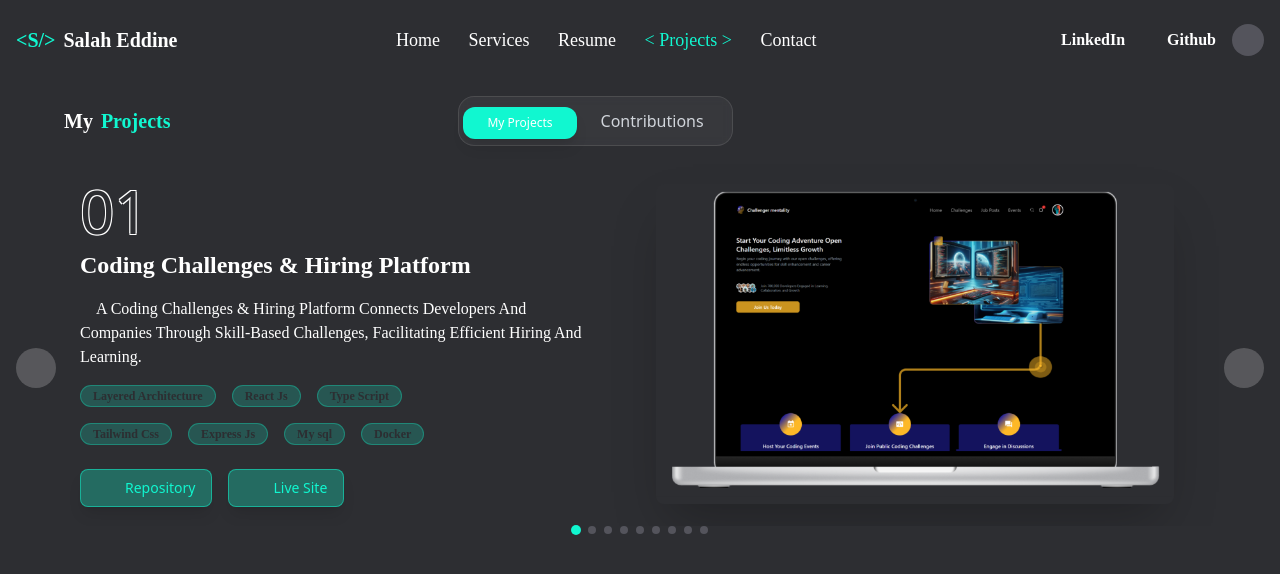
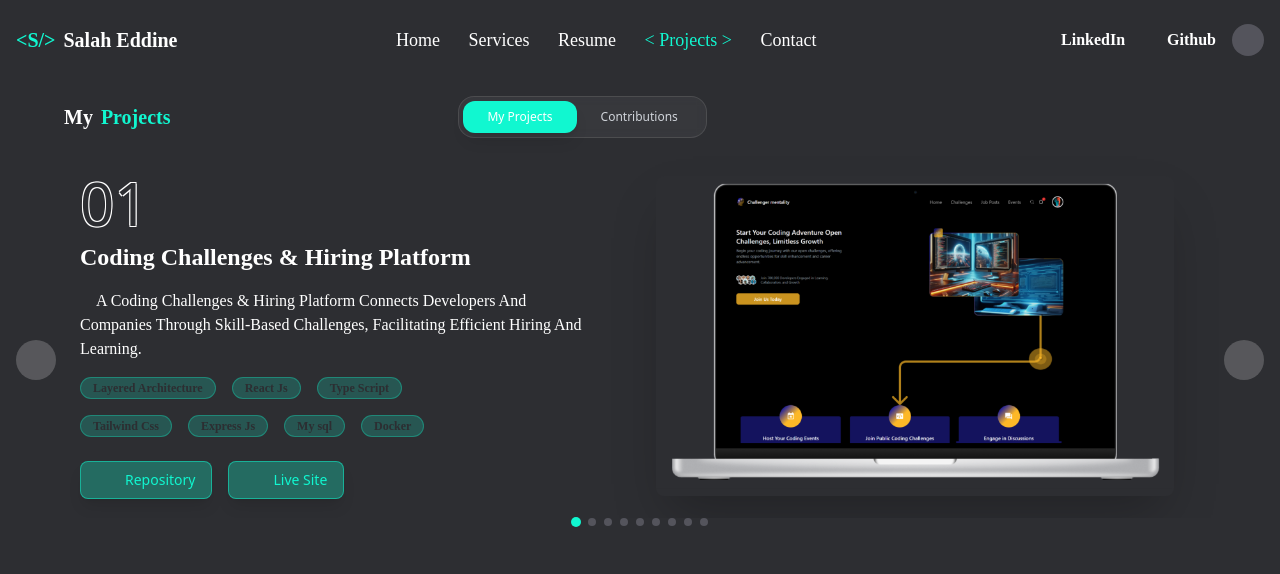
Before and after one commit to kadik23/portfolio, a Next.js app: page /projects in a window 1280 px wide. Shown: the top 574 px of the page. Built offline with nearby package versions, Linux system fonts and the light colour scheme; some icons are missing.

Commit message:
fix text size

```diff
--- a/src/app/projects/page.tsx
+++ b/src/app/projects/page.tsx
@@ -115,7 +115,7 @@ export default function ProjectsPage() {
                         </button>
                         <button
                             onClick={() => setActiveTab('contributions')}
-                            className={`px-6 py-2 text-ss rounded-xl font-medium transition-all duration-300 ${
+                            className={`px-6 py-2 text-xs rounded-xl font-medium transition-all duration-300 ${
                                 activeTab === 'contributions'
                                     ? 'bg-green text-white shadow-lg'
                                     : 'text-gray-300 hover:text-white hover:bg-white/10'
```
